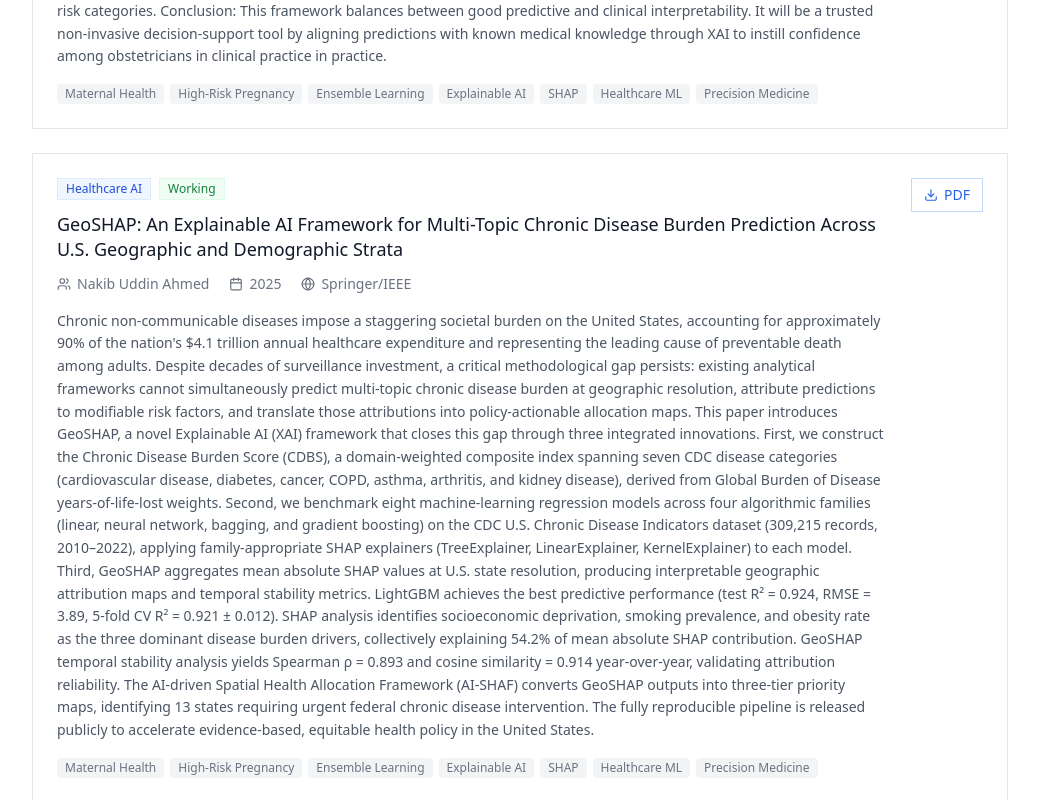
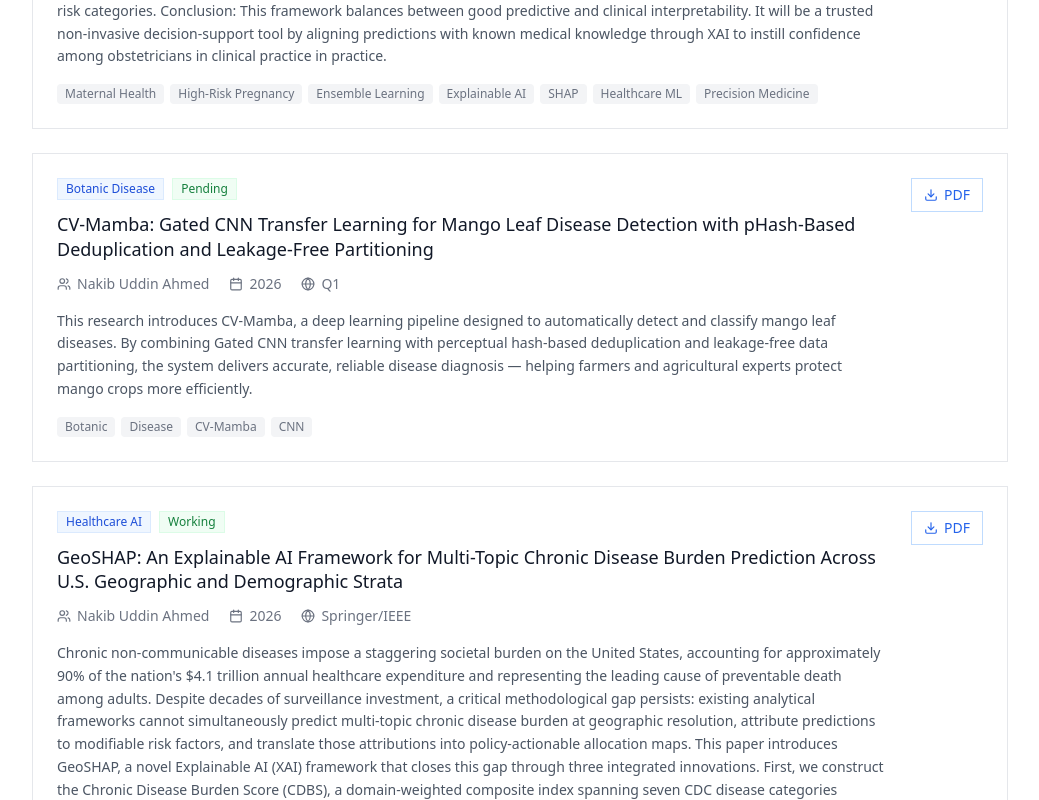
Before and after one commit to nakib33/Nakib-s-Portfolio, a Next.js app: page /pages/publications in a window 1280 px wide. Shown: the part 2000-2800 px from the top of the page, without its empty margins (120-1159 px from the left). Built offline with nearby package versions, Linux system fonts and the light colour scheme.

Commit message:
Reseach paper neww information add cvmamba

```diff
--- a/src/app/pages/publications/page.js
+++ b/src/app/pages/publications/page.js
@@ -6,7 +6,7 @@ import Link from 'next/link';
 const publications = [{
     title: "Enhancing Online Recruitment Fraud Detection: A Comparative Analysis of Gradient Boosting and Transformer Architectures Under Severe Class Imbalance",
     authors: ["Nakib Uddin Ahmed"],
-    year: 2024,
+    year: 2026,
     venue: "International Journal of Computer Applications",
     venueShort: "IJCA 2024",
     category: "Machine Learning",
@@ -21,7 +21,7 @@ const publications = [{
 {
     title: "Predicting Housing Affordability in New York City: A Neighborhood-Level Machine Learning Analysis Across 239 NTAs (2012–2022)",
     authors: ["Nakib Uddin Ahmed"],
-    year: 2025,
+    year: 2026,
     venue: "Springer Nature",
     venueShort: "ASAP 2025",
     category: "Machine Learning",
@@ -48,9 +48,23 @@ const publications = [{
     pdfLink: "/papers/HISC-S-26-00819.pdf",
 },
 {
+    title: "CV-Mamba: Gated CNN Transfer Learning for Mango Leaf Disease Detection with pHash-Based Deduplication and Leakage-Free Partitioning",
+    authors: ["Nakib Uddin Ahmed"],
+    year: 2026,
+    venue: "Q1",
+    venueShort: "2026",
+    category: "Botanic Disease",
+    abstract:
+        "This research introduces CV-Mamba, a deep learning pipeline designed to automatically detect and classify mango leaf diseases. By combining Gated CNN transfer learning with perceptual hash-based deduplication and leakage-free data partitioning, the system delivers accurate, reliable disease diagnosis — helping farmers and agricultural experts protect mango crops more efficiently.",
+    pdfLink: null,
+    status: "Pending",
+    keywords: ["Botanic", "Disease", "CV-Mamba", "CNN"],
+    pdfLink: "/papers/geography.pdf",
+},
+{
     title: "GeoSHAP: An Explainable AI Framework for Multi-Topic Chronic Disease Burden Prediction Across U.S. Geographic and Demographic Strata",
     authors: ["Nakib Uddin Ahmed"],
-    year: 2025,
+    year: 2026,
     venue: "Springer/IEEE",
     venueShort: "2025",
     category: "Healthcare AI",
@@ -64,7 +78,7 @@ const publications = [{
 {
     title: "ClimateXAI: An Explainable Machine Learning Framework for Census-Tract-Level Climate Displacement Risk Prediction Across U.S. Cities",
     authors: ["Nakib Uddin Ahmed"],
-    year: 2025,
+    year: 2026,
     venue: "Springer/IEEE",
     venueShort: "2025",
     category: "Geography",
@@ -78,7 +92,7 @@ const publications = [{
 {
     title: "Food Desert Exposure and Chronic Disease Burden Across U.S. Counties: An Explainable Machine Learning Framework Using USDA and BRFSS Data",
     authors: ["Nakib Uddin Ahmed"],
-    year: 2025,
+    year: 2026,
     venue: "Springer/IEEE",
     venueShort: "2025",
     category: "Healthcare AI",
@@ -92,7 +106,7 @@ const publications = [{
 {
     title: "Exoplanet Classification Using Machine Learning: A Comparative Study of Random Forest, XGBoost, and Neural Networks",
     authors: ["Nakib Uddin Ahmed, Azizur Rahman"],
-    year: 2025,
+    year: 2026,
     venue: "NASA Exoplanet Archive Research",
     venueShort: "NASA 2025",
     category: "AI & Astronomy",
```
